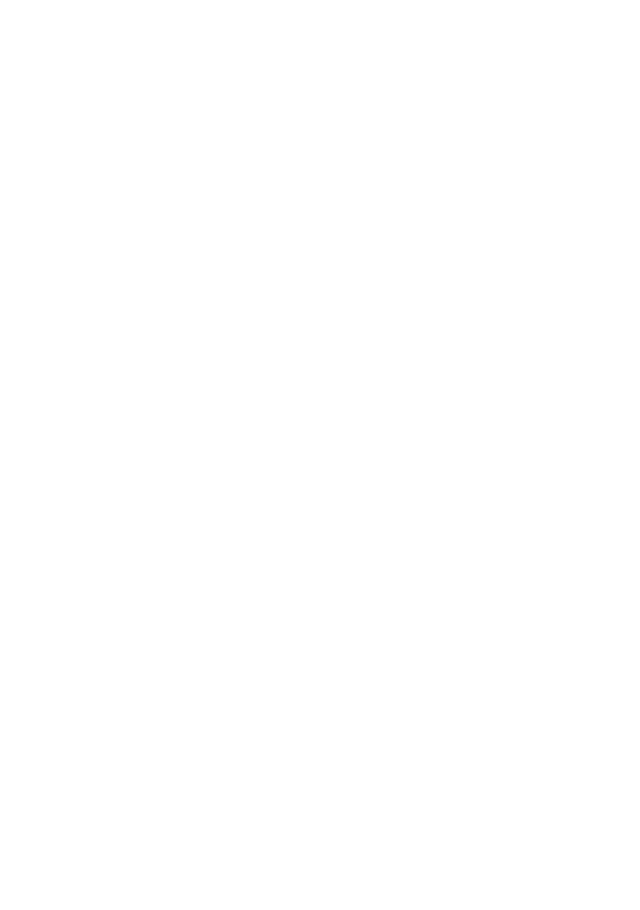
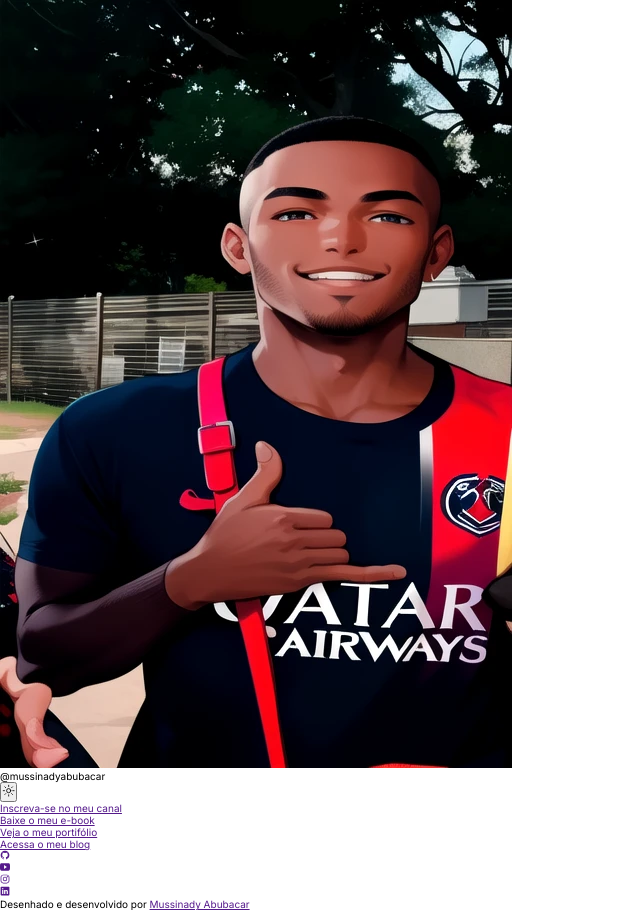
Before and after one commit to abubacar-dev/mydev-linktree, a plain HTML site: page index.html in a window 1280 px wide. Shown: the whole page, without its empty margins (0-640 px from the left). Before the commit the page ends 800 px from the top, so only its background shows below. Drawn offline with nearby package versions, Linux system fonts and the light colour scheme.

Commit message:
creation HTML structure and all necessary feature

```diff
--- a/index.html
+++ b/index.html
@@ -12,6 +12,106 @@
     </head>
     <body>
 
+        <main class="conteiner">
+            <div class="conteiner__header">
+                <div class="conteiner__profile">
+                    <img
+                        class="conteiner__profile-image"
+                        src="assets/Avatar-nady.png"
+                        alt="Foto do Mussinady Abubacar Sorrindo..."
+                    >
+                    <p class="conteiner__profile-user">
+                        @mussinadyabubacar
+                    </p>
+                </div>
+                <div class="conteiner__toggle">
+                    <button class="conteiner__toggle-btn">
+                        <ion-icon id="toggle" name="sunny-outline"></ion-icon>
+                    </button>
+                </div>
+            </div>
+            <div class="conteiner__boby">
+                <ul class="conteiner__links">
+                    <li>
+                        <a
+                            class="conteiner__link"
+                            href=""
+                        >
+                            Inscreva-se no meu canal
+                        </a>
+                    </li>
+                    <li>
+                        <a
+                            class="conteiner__link"
+                            href=""
+                        >
+                            Baixe o meu e-book
+                        </a>
+                    </li>
+                    <li>
+                        <a
+                            class="conteiner__link"
+                            href=""
+                        >
+                            Veja o meu portifólio
+                        </a>
+                    </li>
+                    <li>
+                        <a
+                            class="conteiner__link"
+                            href=""
+                        >
+                            Acessa o meu blog
+                        </a>
+                    </li>
+                </ul>
+                <ul class="conteiner__social-links">
+                    <li>
+                        <a
+                            class="conteiner__social-link"
+                            href=""
+                        >
+                            <ion-icon name="logo-github"></ion-icon>
+                        </a>
+                    </li>
+                    <li>
+                        <a
+                            class="conteiner__social-link"
+                            href=""
+                        >
+                            <ion-icon name="logo-youtube"></ion-icon>
+                        </a>
+                    </li>
+                    <li>
+                        <a
+                            class="conteiner__social-link"
+                            href=""
+                        >
+                            <ion-icon name="logo-instagram"></ion-icon>
+                        </a>
+                    </li>
+                    <li>
+                        <a
+                            class="conteiner__social-link"
+                            href=""
+                        >
+                            <ion-icon name="logo-linkedin"></ion-icon>
+                        </a>
+                    </li>
+                </ul>
+                <div class="conteiner__footer">
+                    <p class="conteiner__footer-credits">
+                        Desenhado e desenvolvido por
+                        <a
+                            class="conteiner__footer-link"
+                            href=""
+                        >
+                            Mussinady Abubacar
+                        </a>
+                    </p>
+                </div>
+            </div>
+        </main>
 
         <script type="module" src="https://unpkg.com/ionicons@7.1.0/dist/ionicons/ionicons.esm.js"></script>
         <script nomodule src="https://unpkg.com/ionicons@7.1.0/dist/ionicons/ionicons.js"></script>
```
